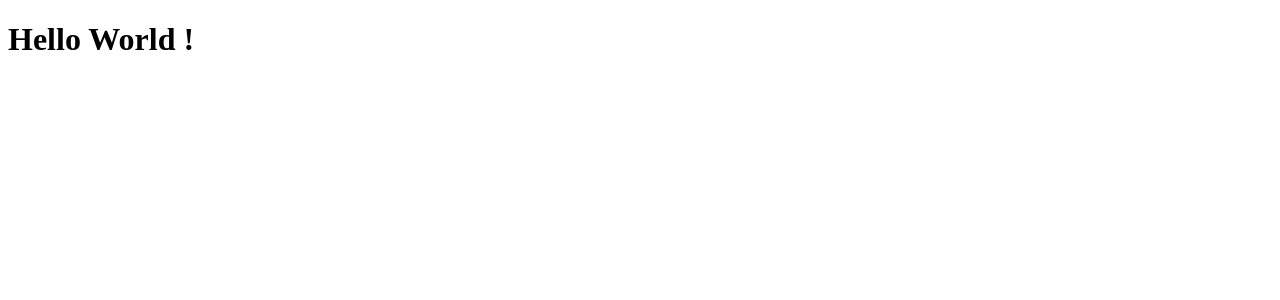
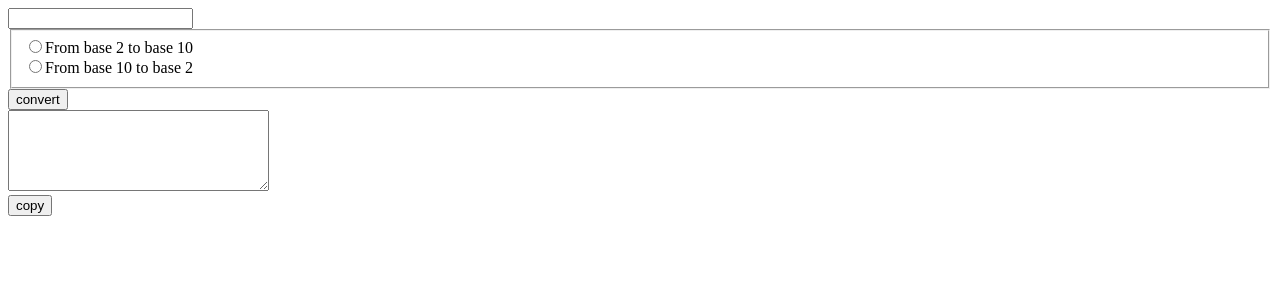
Before and after one commit to younessbennaj/base-converter.js, a React app: page / in a window 1280 px wide. Shown: the top 300 px of the page. Built offline with nearby package versions, Linux system fonts and the light colour scheme.

Commit message:
add a static version of our app

```diff
--- /dev/null
+++ b/src/components/App.js
@@ -0,0 +1,41 @@
+import React, { Component } from 'react';
+
+//components
+import Hello from './Hello';
+
+class App extends Component {
+    constructor(props) {
+        super(props);
+        this.state = {
+            number: 0,
+            baseFrom: 10,
+            baseTo: 2,
+            result: ''
+        }
+    }
+    render() {
+        return (
+            <div>
+                <form>
+                    {/* Number Input */}
+                    <input type="number" name="number" id="number" />
+                    {/* Converter Options */}
+                    <fieldset>
+                        <input type="radio" name="base" id="base2" />
+                        <label htmlFor="base2">From base 2 to base 10</label><br />
+                        <input type="radio" name="base" id="base10" />
+                        <label htmlFor="base10">From base 10 to base 2</label><br />
+                    </fieldset>
+                    {/* Submit Button */}
+                    <input type="submit" value="convert" /><br />
+                    {/* Converter Result */}
+                    <textarea name="result" id="" cols="30" rows="5"></textarea><br />
+                    {/* Copy Button */}
+                    <button>copy</button>
+                </form>
+            </div>
+        );
+    }
+}
+
+export default App;
--- a/src/index.js
+++ b/src/index.js
@@ -2,32 +2,11 @@ import React, { Component } from 'react';
 import ReactDOM from "react-dom";
 
 //utils
-import sum from './sum';
-import { convertFrom10To, convertFromTo10 } from './base10Converter';
+import sum from './utils/sum';
+import { convertFrom10To, convertFromTo10 } from './utils/base10Converter';
 
 //components
-import Hello from './Hello';
-
-console.log(sum(3, 4));
-console.log(convertFrom10To(45, 2));
-console.log(convertFromTo10(101101, 2));
-
-class App extends Component {
-    constructor(props) {
-        super(props);
-        this.state = {
-            number: 0,
-            baseFrom: 10,
-            baseTo: 2,
-            result: ''
-        }
-    }
-    render() {
-        return (
-            <Hello />
-        );
-    }
-}
+import App from './components/App';
 
 // export default App;
 
```
Also changed, not shown: src/components/Hello.js (renamed from src/Hello.js), src/utils/base10Converter.js (renamed from src/base10Converter.js), src/utils/sum.js (renamed from src/sum.js), 1 other file (tests, documents, lock files or other folders).
